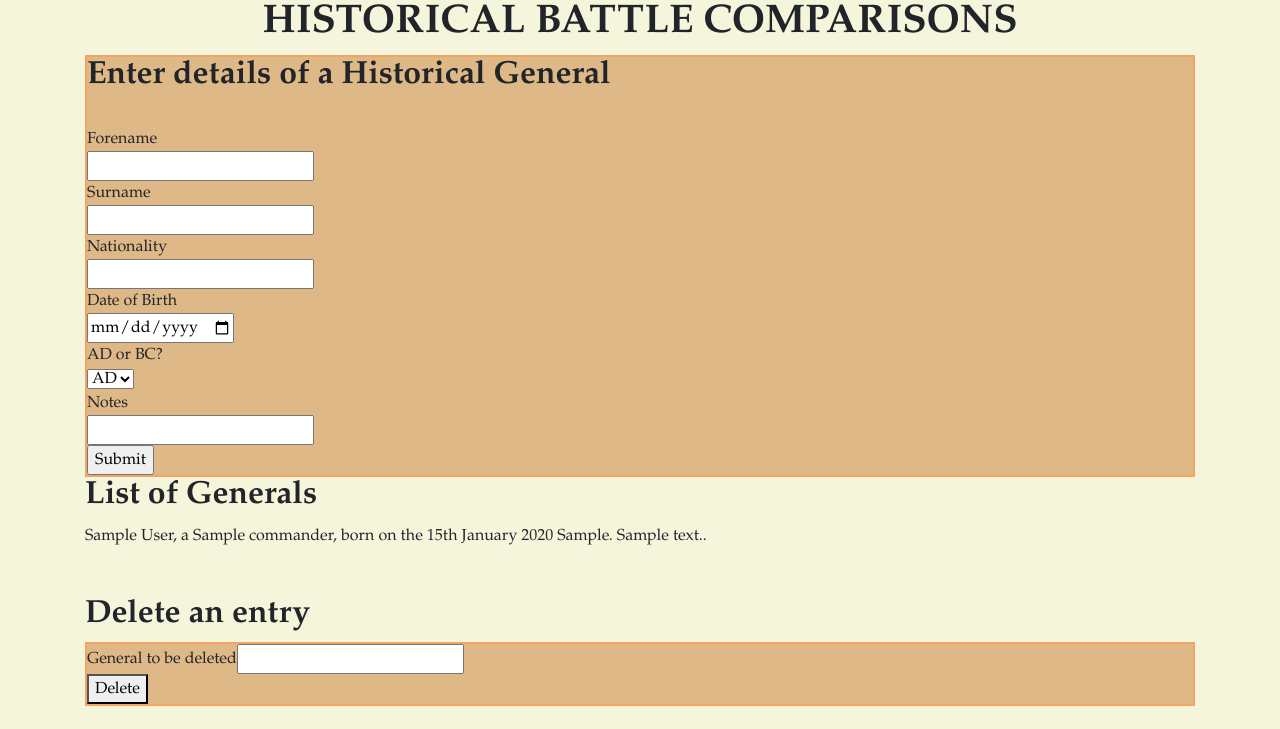
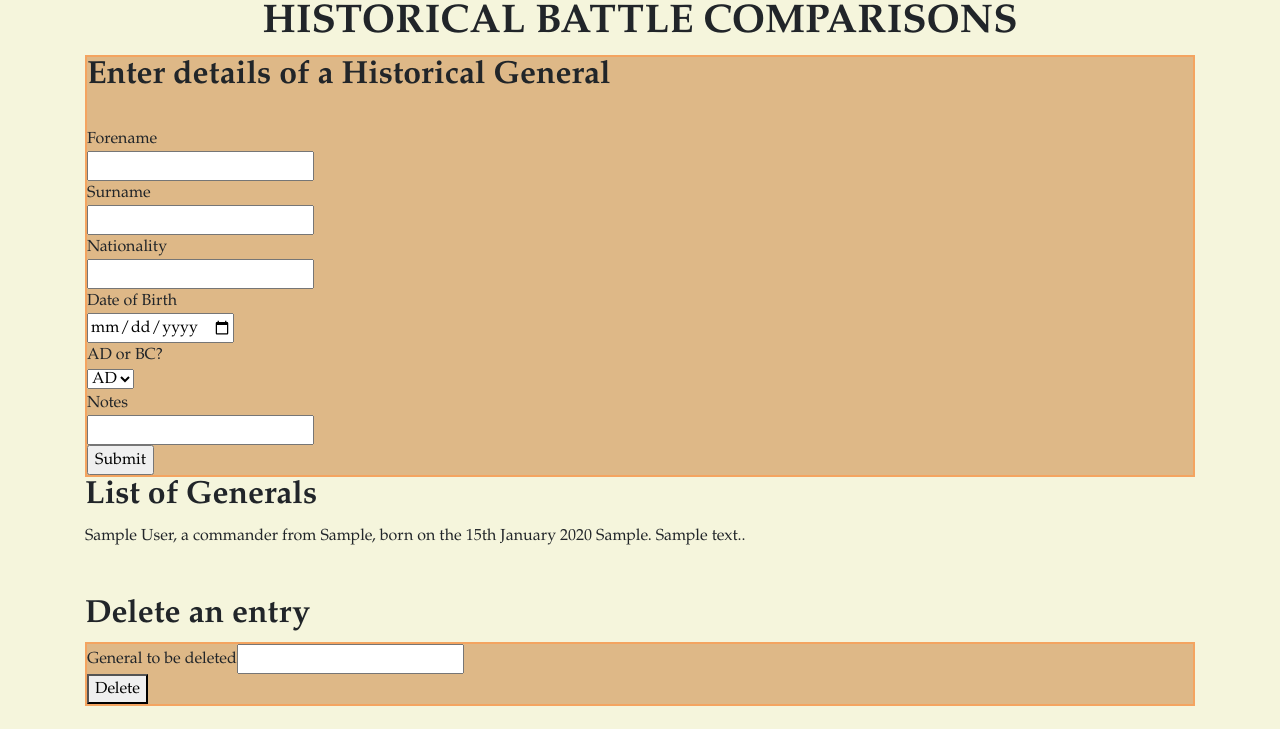
Before and after one commit to Finn969/Project-SFIA-1, a Flask app: page / in a window 1280 px wide. Shown: the part 57-786 px from the top of the page. Run offline with Flask 2, Linux system fonts and the light colour scheme; tables that the repository leaves empty or names only in its code hold one stand-in row (values such as "Sample post"); some libraries are stand-ins or nearby versions.

Commit message:
changes to how Nationality is displayed

```diff
--- a/templates/homepage.html
+++ b/templates/homepage.html
@@ -24,8 +24,8 @@
         {% for item in commanderinfo %}
         <tr>
             <td>{{item[0]}}</td>
-            <td>{{item[1]}}, a </td>
-            <td>{{item[2]}} commander,</td>
+            <td>{{item[1]}}, a commander from </td>
+            <td>{{item[2]}},</td>
             <td> born on the {{item[3]}}</td>
             <td>{{item[4]}}.</td>
             <td>{{item[5]}}.</td>
```
